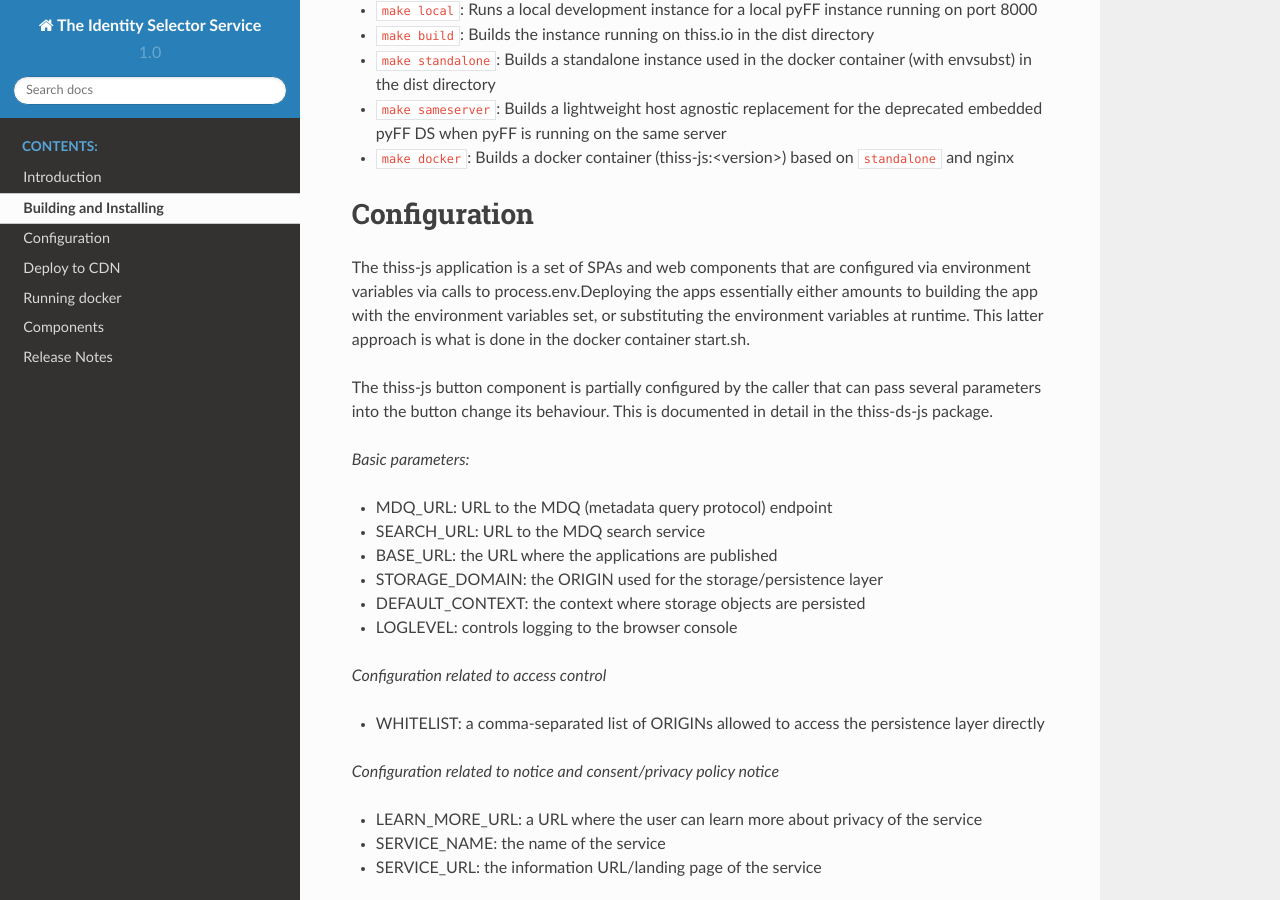
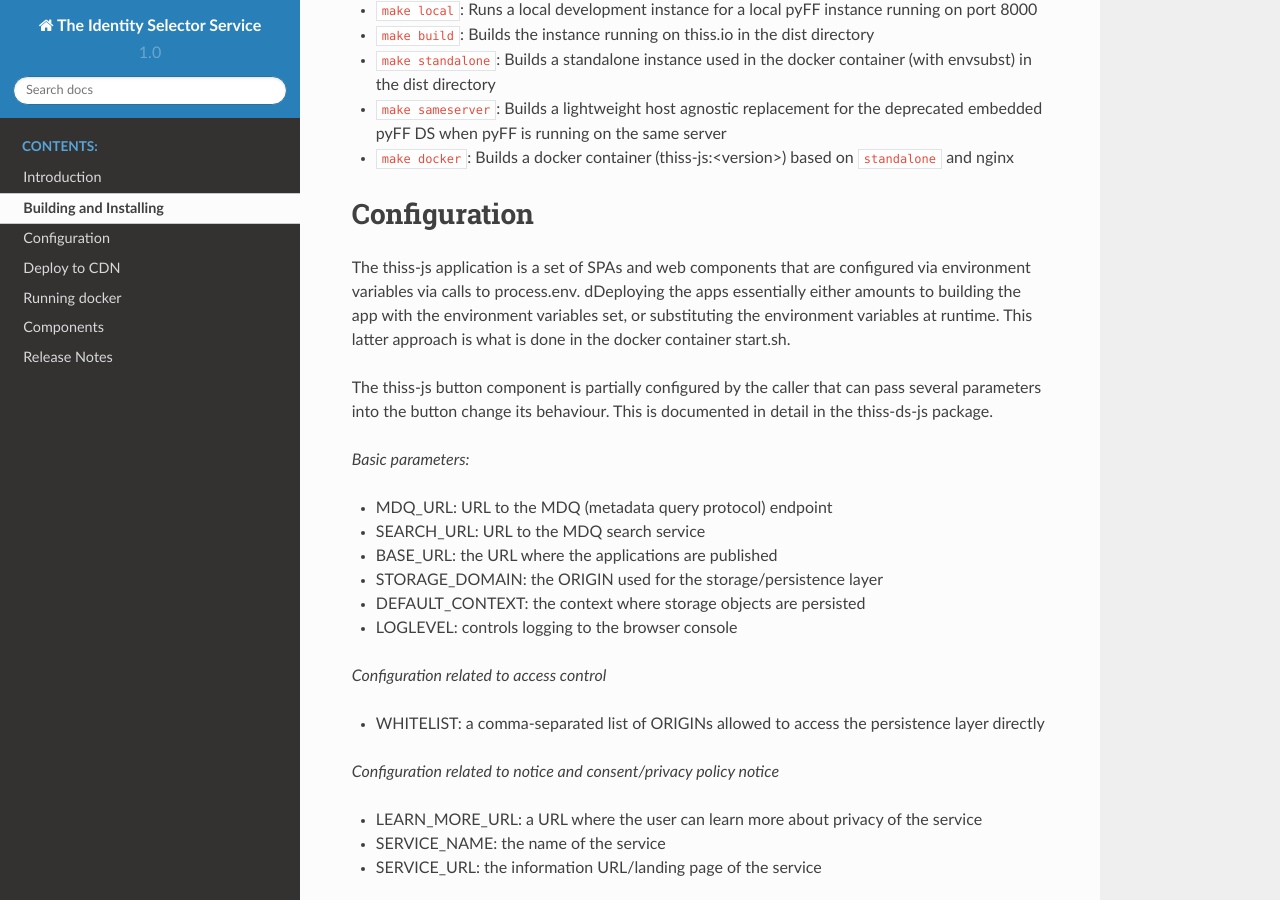
Before and after one commit to TheIdentitySelector/thiss-js, a Sphinx documentation site: the page built from docs/install.rst, in a window 1280 px wide and 900 px high, scrolled down 380 px. Built offline with Sphinx 7.4.7 and the Read the Docs theme 2.0.0, drawn with Linux system fonts in a browser that asks for light colours.

Commit message:
updated docs

```diff
--- a/docs/install.rst
+++ b/docs/install.rst
@@ -16,7 +16,7 @@ The included Makefile has a number of targets aimed at those who want to build a
 Configuration
 =============
 
-The thiss-js application is a set of SPAs and web components that are configured via environment variables via calls to process.env.Deploying the apps essentially either amounts to building the app with the environment variables set, or substituting the environment variables at runtime. This latter approach is what is done in the docker container start.sh.
+The thiss-js application is a set of SPAs and web components that are configured via environment variables via calls to process.env. dDeploying the apps essentially either amounts to building the app with the environment variables set, or substituting the environment variables at runtime. This latter approach is what is done in the docker container start.sh.
 
 The thiss-js button component is partially configured by the caller that can pass several parameters into the button change its behaviour. This is documented in detail in the thiss-ds-js package.
 
--- a/docs/releasenotes.rst
+++ b/docs/releasenotes.rst
@@ -33,7 +33,7 @@ Version 1.3.0
 * UX for overriding limits on search results
 * Notice and consent information
 
-Version ****
+Version 1.3.1
 ------------
 
 * Configurable links and service name in privacy notice
```
